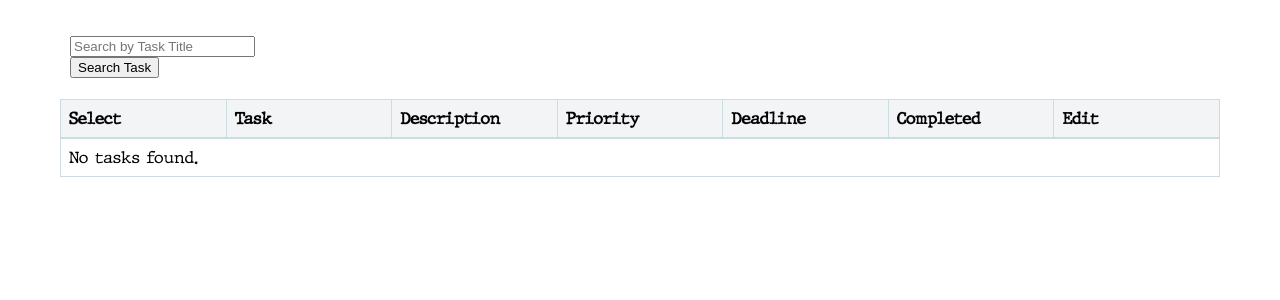
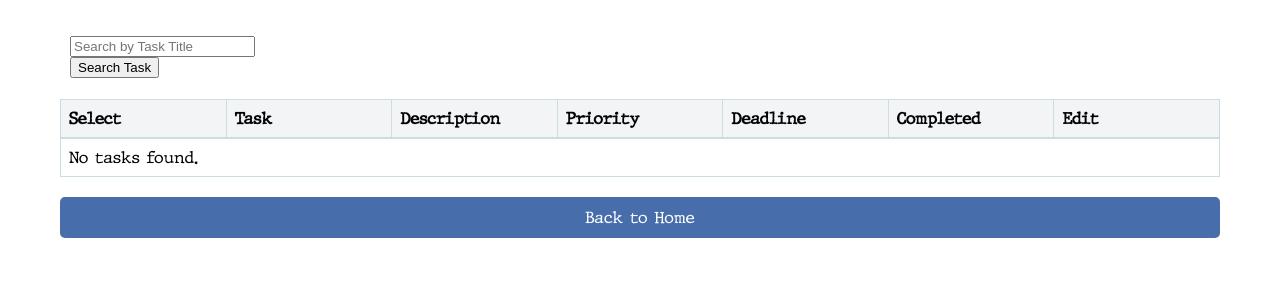
Before and after one commit to software-students-spring2024/2-web-app-exercise-ai-aj, a Flask app: page /search in a window 1280 px wide. Shown: the part 71-371 px from the top of the page. Run offline with Flask 3, Linux system fonts and the light colour scheme; the visitor is signed in with stand-in values (Sample User, id 1).

Commit message:
back to home button in search

```diff
--- a/templates/search.html
+++ b/templates/search.html
@@ -71,6 +71,11 @@
             </div>
             {% endfor %}
     </div>
+
+    <div class="buttonContainer">
+        <a href="/" class="backHomeButton">Back to Home</a>
+    </div>
+
     <script>
     function toggleMenu() {
         var menuContent = document.getElementById("menuContent");
```
